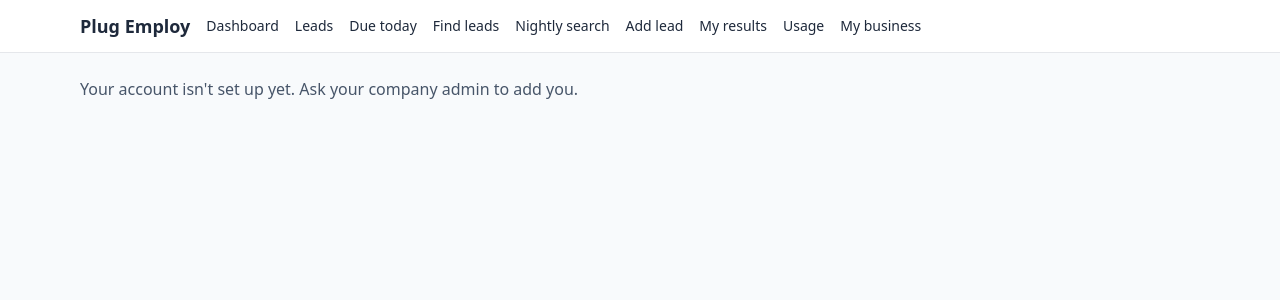
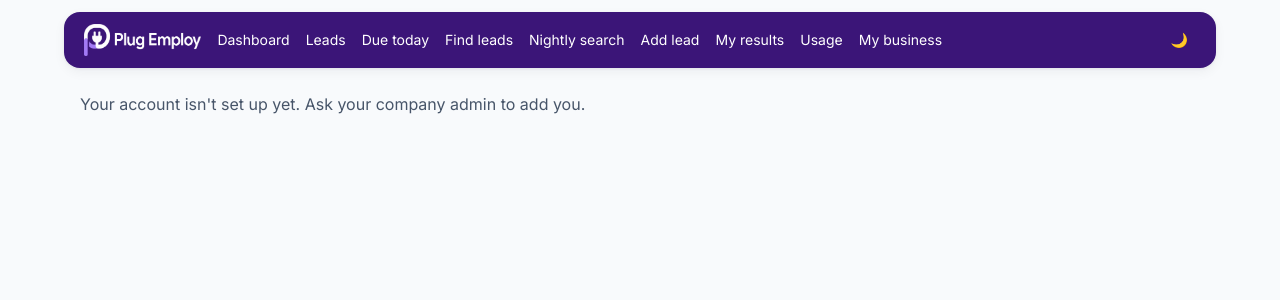
Before and after one commit to plugemploy/plug-employ-intelligence, a FastAPI app: template app/templates/beta.html in a window 1280 px wide. Shown: the top 300 px of the page. Run offline with FastAPI, Linux system fonts and the light colour scheme; the template is opened without the code that fills it, so the values that code supplies are empty; some libraries are stand-ins or nearby versions.

Commit message:
New logo, rounded purple top bar, softer design, night mode
Co-Authored-By: Claude Opus 5.5 <noreply@anthropic.com>

```diff
--- a/app/main.py
+++ b/app/main.py
@@ -6,6 +6,7 @@ from pathlib import Path
 
 from fastapi import Depends, FastAPI, File, Form, HTTPException, Query, Request, UploadFile
 from fastapi.responses import HTMLResponse, RedirectResponse
+from fastapi.staticfiles import StaticFiles
 from fastapi.templating import Jinja2Templates
 from sqlalchemy import func, select
 from sqlalchemy.orm import Session, selectinload
@@ -33,6 +34,7 @@ async def lifespan(app):
 
 app = FastAPI(title="Plug Employ Intelligence", lifespan=lifespan)
 templates = Jinja2Templates(directory=Path(__file__).parent / "templates")
+app.mount("/static", StaticFiles(directory=Path(__file__).parent / "static"), name="static")
 
 
 @app.middleware("http")
--- a/app/templates/base.html
+++ b/app/templates/base.html
@@ -4,14 +4,62 @@
   <meta charset="utf-8">
   <meta name="viewport" content="width=device-width, initial-scale=1">
   <title>{% block title %}Leads{% endblock %} · Plug Employ</title>
+  <link rel="icon" type="image/png" href="/static/favicon.png">
   <!-- Prototype only: Tailwind and HTMX load from public CDNs. We'll bundle them before going to the cloud. -->
   <script src="https://cdn.tailwindcss.com"></script>
+  <link rel="preconnect" href="https://fonts.googleapis.com">
+  <link href="https://fonts.googleapis.com/css2?family=Inter:wght@400;500;600;700&display=swap" rel="stylesheet">
+  <script>
+    // Softer, rounder look everywhere: these override Tailwind's defaults for every page.
+    tailwind.config = { theme: { extend: {
+      fontFamily: { sans: ["Inter", "ui-sans-serif", "system-ui", "sans-serif"] },
+      borderRadius: { DEFAULT: "0.5rem", lg: "0.75rem", xl: "1rem" },
+      boxShadow: { DEFAULT: "0 1px 3px rgb(15 23 42 / 0.06), 0 4px 12px rgb(15 23 42 / 0.05)" },
+    } } };
+  </script>
+  <style type="text/tailwindcss">
+    /* Light borders, and brand purple for the main dark buttons */
+    *, ::before, ::after { border-color: theme(colors.slate.200); }
+    .bg-slate-800 { background-color: #3b1578; }
+    .hover\:bg-slate-700:hover { background-color: #4c1d95; }
+    input, select, textarea { @apply rounded-lg; }
+    input:not([type=checkbox]):not([type=radio]):not([type=submit]):not([type=hidden]), select, textarea {
+      background-color: #ede9fe; border-color: #c4b5fd;
+    }
+    input:focus, select:focus, textarea:focus { outline: 2px solid #a78bfa; outline-offset: 0; }
+    button, a { transition: background-color .15s, color .15s; }
+
+    /* Night mode: switched with the moon button in the top bar, remembered per browser */
+    html.dark { color-scheme: dark; }
+    html.dark body, html.dark .bg-slate-50 { background-color: #0b0b12; color: #e2e8f0; }
+    html.dark .bg-white { background-color: #16161f; }
+    html.dark .bg-slate-100 { background-color: #1f1f2b; }
+    html.dark .text-slate-800, html.dark .text-slate-900, html.dark .text-slate-700 { color: #e2e8f0; }
+    html.dark .text-slate-600, html.dark .text-slate-500 { color: #a1a1b5; }
+    html.dark .text-blue-600, html.dark .text-blue-700 { color: #93c5fd; }
+    html.dark *, html.dark ::before, html.dark ::after { border-color: #2a2a3a; }
+    html.dark input:not([type=checkbox]):not([type=radio]):not([type=submit]):not([type=hidden]),
+    html.dark select, html.dark textarea { background-color: #1e1b2e; border-color: #3b3555; color: #e2e8f0; }
+    html.dark .bg-green-50 { background-color: #0f2a1a; } html.dark .text-green-900, html.dark .text-green-800, html.dark .text-green-700 { color: #86efac; }
+    html.dark .bg-red-50 { background-color: #2c1212; } html.dark .text-red-900, html.dark .text-red-800, html.dark .text-red-700 { color: #fca5a5; }
+    html.dark .bg-amber-50, html.dark .bg-yellow-50 { background-color: #2a2010; } html.dark .text-amber-900, html.dark .text-amber-800, html.dark .text-amber-700 { color: #fcd34d; }
+    html.dark .bg-blue-50, html.dark .bg-sky-50 { background-color: #10203a; }
+    html.dark .bg-purple-50, html.dark .bg-violet-50 { background-color: #1e1533; }
+    html.dark tr:hover, html.dark .hover\:bg-slate-50:hover { background-color: #1c1c28; }
+  </style>
+  <script>
+    try { if (localStorage.getItem("theme") === "dark") document.documentElement.classList.add("dark"); } catch (e) {}
+    function toggleTheme() {
+      const dark = document.documentElement.classList.toggle("dark");
+      try { localStorage.setItem("theme", dark ? "dark" : "light"); } catch (e) {}
+    }
+  </script>
   <script src="https://unpkg.com/htmx.org@2.0.4"></script>
 </head>
 <body class="bg-slate-50 text-slate-800 min-h-screen">
-  <header class="bg-white border-b">
-    <div class="max-w-6xl mx-auto px-4 py-3 flex flex-wrap items-center gap-4">
-      <a href="/leads?clear=1" class="font-bold text-lg" title="Home: clears filters">Plug Employ</a>
+  <header class="px-3 pt-3">
+    <div class="max-w-6xl mx-auto px-5 py-3 rounded-2xl shadow bg-[#3b1578] text-white flex flex-wrap items-center gap-4">
+      <a href="/leads?clear=1" title="Home: clears filters"><img src="/static/logo.png" alt="Plug Employ" class="h-8 w-auto"></a>
       <nav class="flex gap-4 text-sm">
         <a href="/dashboard" class="hover:underline">Dashboard</a>
         <a href="/leads" class="hover:underline">Leads</a>
@@ -24,6 +72,7 @@
         <a href="/business" class="hover:underline">My business</a>
       </nav>
       <div class="ml-auto flex items-center gap-3 text-sm">
+        <button type="button" onclick="toggleTheme()" title="Night mode on/off" aria-label="Night mode on/off" class="rounded-full px-2 py-1 hover:bg-white/10">🌙</button>
         {% if org and org.plan_tier == "owner" %}<a href="/beta" class="hover:underline">Beta results</a>
         <a href="/feedback" class="hover:underline">Feedback</a>{% endif %}
         {% if user and user.is_admin %}
@@ -31,15 +80,15 @@
         <a href="/billing" class="hover:underline">Billing</a>
         {% if accounts|length > 1 %}
         <form method="post" action="/switch-account" class="flex items-center gap-2">
-          <label for="acct" class="text-slate-500">Viewing</label>
-          <select id="acct" name="account_id" onchange="this.form.submit()" class="border rounded px-2 py-1">
+          <label for="acct" class="text-purple-200">Viewing</label>
+          <select id="acct" name="account_id" onchange="this.form.submit()" class="border rounded px-2 py-1 text-slate-800 bg-white">
             {% for a in accounts %}
             <option value="{{ a.id }}" {% if account and a.id == account.id %}selected{% endif %}>{{ a.name }}</option>
             {% endfor %}
           </select>
         </form>{% endif %}{% endif %}
-        {% if user %}<span class="text-slate-500 hidden md:inline">{{ user.email }}</span>
-        <form method="post" action="/logout"><button class="text-slate-500 hover:underline">Sign out</button></form>{% endif %}
+        {% if user %}<span class="text-purple-200 hidden md:inline">{{ user.email }}</span>
+        <form method="post" action="/logout"><button class="text-purple-200 hover:underline">Sign out</button></form>{% endif %}
       </div>
     </div>
   </header>
```
Also changed, not shown: app/static/favicon.png (added), app/static/logo.png (added).
